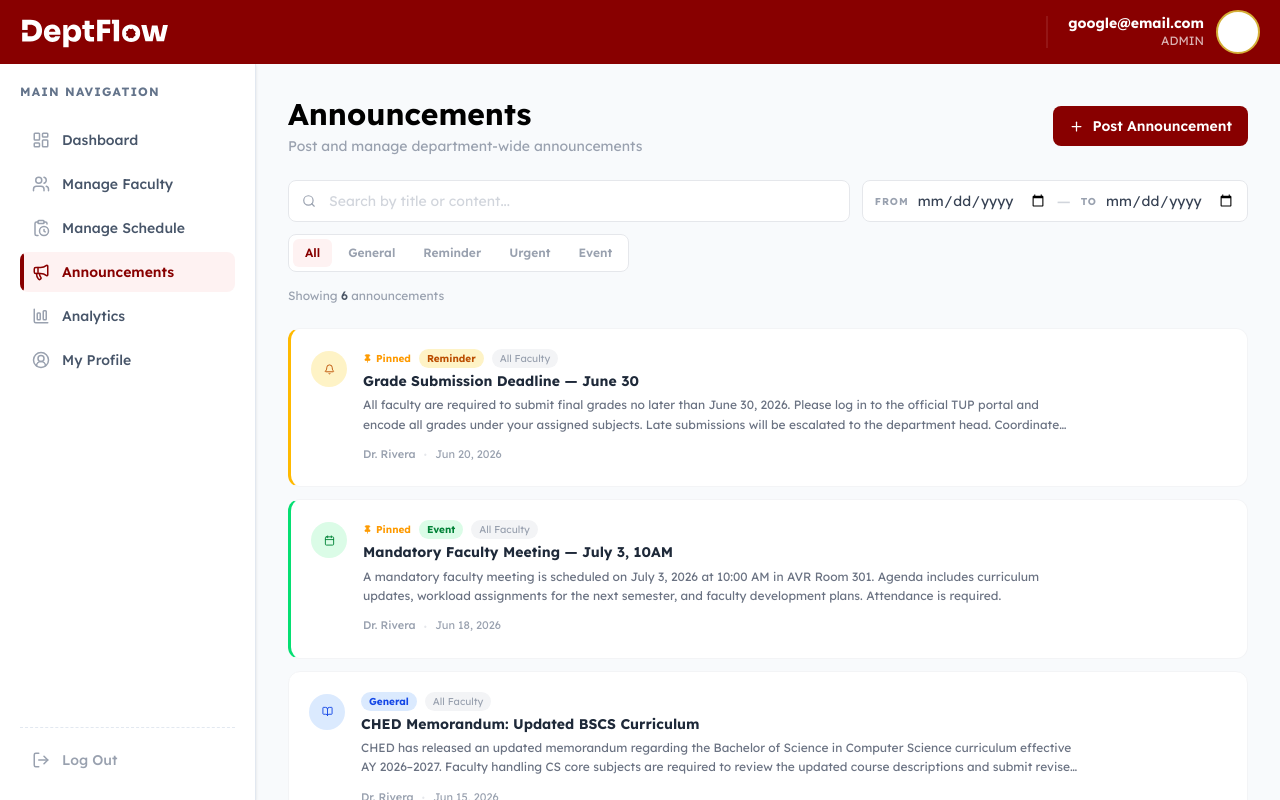
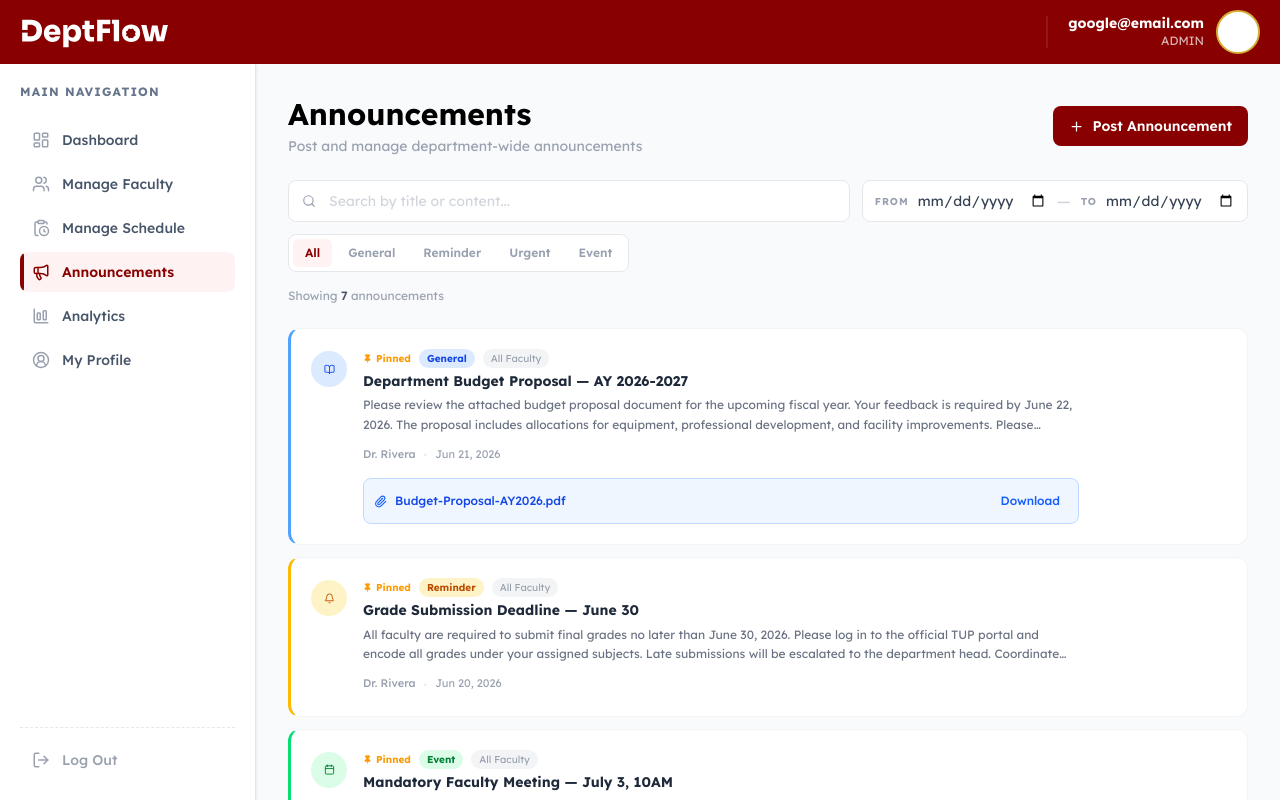
Before and after one commit to Hachishib/DeptFlow-Faculty-Management-System, a React (Vite) app in the folder frontend/: page /admin/announcements in a window 1280 px wide. Built offline with nearby package versions, Linux system fonts and the light colour scheme; no server answers.

Commit message:
feat(announcement): add file attachment functionality to announcements

```diff
--- a/frontend/src/components/announcements/AnnouncementFormModal.tsx
+++ b/frontend/src/components/announcements/AnnouncementFormModal.tsx
@@ -1,5 +1,5 @@
 import { useState } from "react";
-import { Megaphone, Pin, X, ChevronDown } from "lucide-react";
+import { Megaphone, Pin, X, ChevronDown, Upload, Check } from "lucide-react";
 import type {
   Announcement,
   CreateAnnouncementDTO,
@@ -31,8 +31,23 @@ export default function AnnouncementFormModal({
   );
   const [tag, setTag] = useState<AnnouncementTag>(initial?.tag ?? "General");
   const [pinned, setPinned] = useState(initial?.pinned ?? false);
+  const [attachment, setAttachment] = useState<
+    { url: string; fileName: string; fileType: string } | undefined
+  >(initial?.attachment);
 
   const isValid = title.trim().length > 0 && body.trim().length > 0;
+
+  const handleFileChange = (e: React.ChangeEvent<HTMLInputElement>) => {
+    const file = e.target.files?.[0];
+    if (file) {
+      const url = URL.createObjectURL(file);
+      setAttachment({
+        url,
+        fileName: file.name,
+        fileType: file.type,
+      });
+    }
+  };
 
   function handleSubmit() {
     if (!isValid) return;
@@ -43,6 +58,7 @@ export default function AnnouncementFormModal({
       tag,
       pinned,
       author: initial?.author ?? "",
+      attachment,
     });
     onClose();
   }
@@ -160,6 +176,35 @@ export default function AnnouncementFormModal({
               ? "Pinned — will appear at the top"
               : "Pin this announcement"}
           </button>
+
+          {/* File attachment */}
+          <label className="flex flex-col items-center justify-center border-2 border-dashed border-gray-200 rounded-xl py-6 cursor-pointer hover:border-[#880000]/30 hover:bg-[#FEF2F2]/40 transition-all gap-2">
+            <Upload size={20} className="text-gray-300" />
+            <span className="text-xs text-gray-400">
+              Click to upload attachment{" "}
+              <span className="text-gray-300">(optional)</span>
+            </span>
+            <input
+              type="file"
+              className="hidden"
+              accept=".pdf,.jpg,.jpeg,.png,.doc,.docx"
+              onChange={handleFileChange}
+            />
+          </label>
+
+          {/* File preview */}
+          {attachment && (
+            <div className="flex items-center gap-2 p-3 bg-green-50 border border-green-200 rounded-lg">
+              <div className="w-10 h-10 rounded bg-green-100 flex items-center justify-center shrink-0">
+                <Check size={16} className="text-green-600" />
+              </div>
+              <div className="flex-1 min-w-0">
+                <p className="text-xs font-medium text-green-700 truncate">
+                  {attachment.fileName}
+                </p>
+              </div>
+            </div>
+          )}
         </div>
 
         {/* Footer */}
--- a/frontend/src/components/announcements/AnnouncementRow.tsx
+++ b/frontend/src/components/announcements/AnnouncementRow.tsx
@@ -1,8 +1,6 @@
-import { Pin, Eye, Pencil, Trash2 } from "lucide-react";
+import { Pin, Eye, Pencil, Trash2, Paperclip } from "lucide-react";
 import type { Announcement } from "../../types/announcement";
-import {
-  TAG_STYLES,
-  formatDateShort,} from "../../utils/announcementHelper";
+import { TAG_STYLES, formatDateShort } from "../../utils/announcementHelper";
 
 type Props = {
   item: Announcement;
@@ -10,6 +8,7 @@ type Props = {
   onEdit: () => void;
   onDelete: () => void;
   onTogglePin: () => void;
+  isAdmin?: boolean;
 };
 
 export default function AnnouncementRow({
@@ -18,6 +17,7 @@ export default function AnnouncementRow({
   onEdit,
   onDelete,
   onTogglePin,
+  isAdmin,
 }: Props) {
   const { badge, border, icon } = TAG_STYLES[item.tag];
 
@@ -69,9 +69,27 @@ export default function AnnouncementRow({
               {formatDateShort(item.date)}
             </span>
           </div>
+
+          {/* Attachment */}
+          {item.attachment && (
+            <div className="flex items-center gap-2 mt-3 p-2.5 bg-blue-50 border border-blue-200 rounded-lg">
+              <Paperclip size={13} className="text-blue-600 shrink-0" />
+              <span className="text-xs font-medium text-blue-700 flex-1 truncate">
+                {item.attachment.fileName}
+              </span>
+              <a
+                href={item.attachment.url}
+                download={item.attachment.fileName}
+                className="text-xs text-blue-600 hover:text-blue-800 hover:underline font-medium shrink-0 px-2 py-1"
+              >
+                Download
+              </a>
+            </div>
+          )}
         </div>
 
         {/* Action buttons */}
+        {isAdmin && (
           <div className="flex items-center gap-1 shrink-0 opacity-0 group-hover:opacity-100 transition-opacity duration-150">
             <button
               onClick={onTogglePin}
@@ -103,6 +121,17 @@ export default function AnnouncementRow({
               <Trash2 size={14} />
             </button>
           </div>
+        )}
+        {!isAdmin && (
+          <div className="flex items-center gap-1 shrink-0 opacity-0 group-hover:opacity-100 transition-opacity duration-150">
+            <button
+              onClick={onView}
+              className="p-2 rounded-lg text-gray-300 hover:text-[#880000] hover:bg-[#FEF2F2] transition-colors cursor-pointer"
+            >
+              <Eye size={14} />
+            </button>
+          </div>
+        )}
       </div>
     </div>
   );
--- a/frontend/src/components/announcements/AnnouncementViewModal.tsx
+++ b/frontend/src/components/announcements/AnnouncementViewModal.tsx
@@ -1,4 +1,4 @@
-import { X, Pin, Users } from "lucide-react";
+import { X, Pin, Users, Paperclip } from "lucide-react";
 import type { Announcement } from "../../types/announcement";
 import {
   TAG_STYLES,
@@ -65,6 +65,27 @@ export default function AnnouncementViewModal({ item, onClose }: Props) {
           </p>
         </div>
 
+        {/* Attachment */}
+        {item.attachment && (
+          <div className="px-6 pb-4">
+            <div className="flex items-center gap-3 p-3 bg-blue-50 border border-blue-200 rounded-lg">
+              <Paperclip size={16} className="text-blue-600 shrink-0" />
+              <div className="flex-1 min-w-0">
+                <p className="text-xs font-semibold text-blue-700 truncate">
+                  {item.attachment.fileName}
+                </p>
+              </div>
+              <a
+                href={item.attachment.url}
+                download={item.attachment.fileName}
+                className="text-xs text-blue-600 hover:text-blue-800 hover:underline font-medium shrink-0"
+              >
+                Download
+              </a>
+            </div>
+          </div>
+        )}
+
         {/* Footer */}
         <div className="px-6 pb-5">
           <button
--- a/frontend/src/mock/announcementData.json
+++ b/frontend/src/mock/announcementData.json
@@ -1,4 +1,19 @@
 [
+  {
+    "id": "0",
+    "title": "Department Budget Proposal — AY 2026-2027",
+    "body": "Please review the attached budget proposal document for the upcoming fiscal year. Your feedback is required by June 22, 2026. The proposal includes allocations for equipment, professional development, and facility improvements. Please contact the department head with any questions or suggestions.",
+    "date": "2026-06-21",
+    "author": "Dr. Rivera",
+    "pinned": true,
+    "audience": "All Faculty",
+    "tag": "General",
+    "attachment": {
+      "fileName": "Budget-Proposal-AY2026.pdf",
+      "fileType": "application/pdf",
+      "url": ""
+    }
+  },
   {
     "id": "1",
     "title": "Grade Submission Deadline — June 30",
--- a/frontend/src/pages/admin/AdminAnnouncement.tsx
+++ b/frontend/src/pages/admin/AdminAnnouncement.tsx
@@ -32,6 +32,7 @@ const DEFAULT_FILTERS: AnnouncementFilters = {
 type Props = {
   announcements?: Announcement[];
   currentUser?: string;
+  isAdmin?: boolean;
   isLoading?: boolean;
   onPost?: (dto: CreateAnnouncementDTO) => Promise<void> | void;
   onEdit?: (id: string, dto: UpdateAnnouncementDTO) => Promise<void> | void;
@@ -42,6 +43,7 @@ type Props = {
 export default function AnnouncementsPage({
   announcements: propData,
   currentUser = "Dan Bringas",
+  isAdmin = true,
   isLoading = false,
   onPost,
   onEdit,
@@ -135,12 +137,14 @@ export default function AnnouncementsPage({
             Post and manage department-wide announcements
           </p>
         </div>
+        {isAdmin && (
           <button
             onClick={() => setShowPost(true)}
             className="flex items-center gap-2 px-4 py-2.5 rounded-lg bg-[#880000] text-white text-sm font-semibold hover:bg-[#6B0000] transition-colors cursor-pointer self-start sm:self-auto shrink-0"
           >
             <Plus size={15} /> Post Announcement
           </button>
+        )}
       </div>
 
       {/* Filters */}
@@ -195,6 +199,7 @@ export default function AnnouncementsPage({
             <AnnouncementRow
               key={item.id}
               item={item}
+              isAdmin={isAdmin}
               onView={() => setViewing(item)}
               onEdit={() => setEditing(item)}
               onDelete={() => handleDelete(item.id)}
--- a/frontend/src/types/announcement.ts
+++ b/frontend/src/types/announcement.ts
@@ -18,6 +18,11 @@ export type Announcement = {
   pinned:   boolean;
   audience: AnnouncementAudience;
   tag:      AnnouncementTag;
+  attachment?: {
+    url:      string;
+    fileName: string;
+    fileType: string;
+  };
 };
 
 // What you send to the DB on create (id and date are generated server-side)
```
Lines whose indentation alone changed are shown as unchanged.
